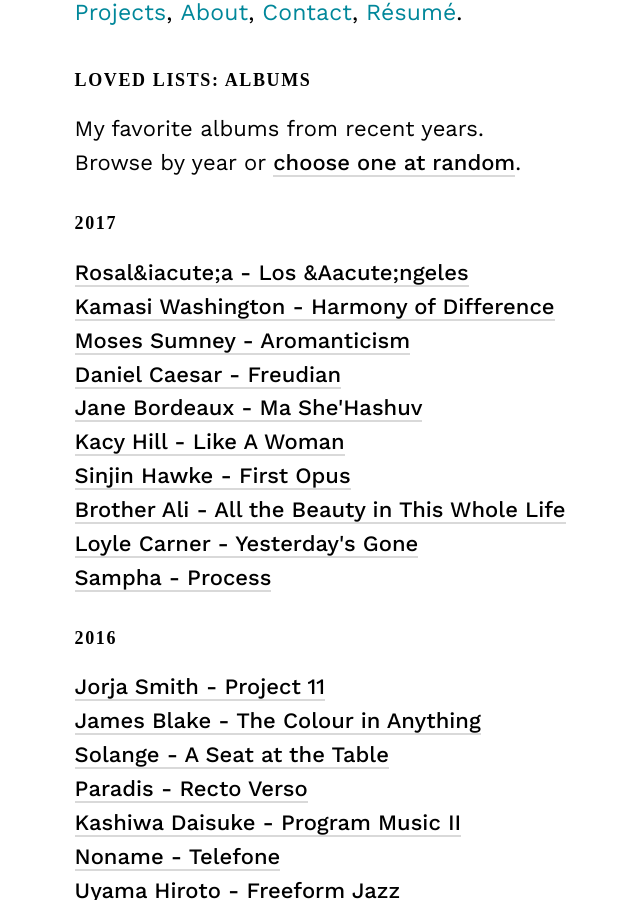
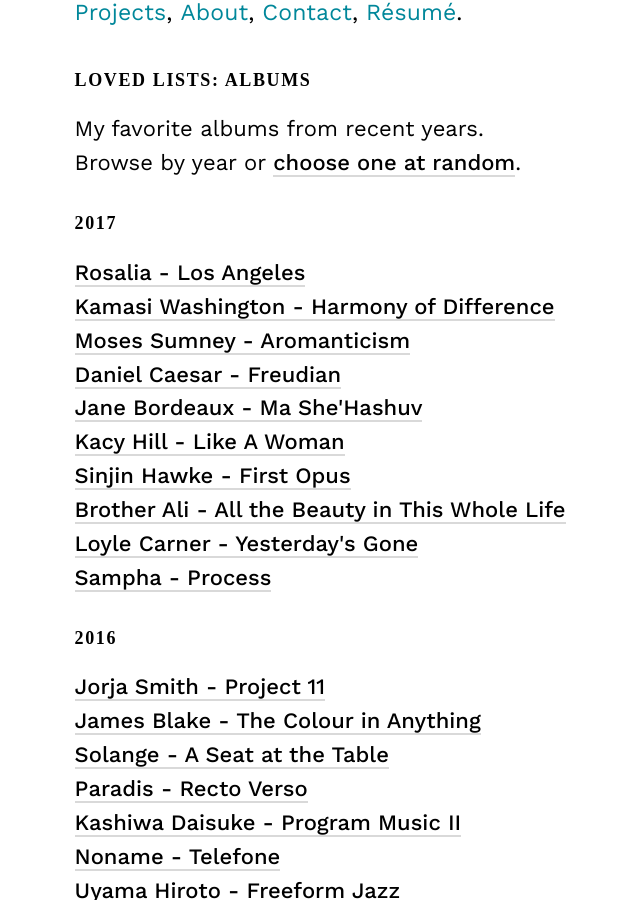
Before and after one commit to agarun/agarun.github.io, a Jekyll site: the page built from _posts/2017-09-02-loved-lists.html, in a window 1280 px wide and 900 px high, scrolled down 386 px. Shown: the whole window, without its empty margins (143-783 px from the left). Built offline with Jekyll 4.4.1, drawn with Linux system fonts in a browser that asks for light colours; some web fonts are replaced.

Commit message:
Fix music.yml

```diff
--- a/_data/music.yml
+++ b/_data/music.yml
@@ -1,7 +1,7 @@
 - year: 2017
   albums:
-    - artist: Rosal&‌iacute;a
-      title: Los &‌Aacute;ngeles
+    - artist: Rosalia
+      title: Los Angeles
       link: https://www.youtube.com/watch?v=0OMwDZUWl5g
 
     - artist: Kamasi Washington
```
